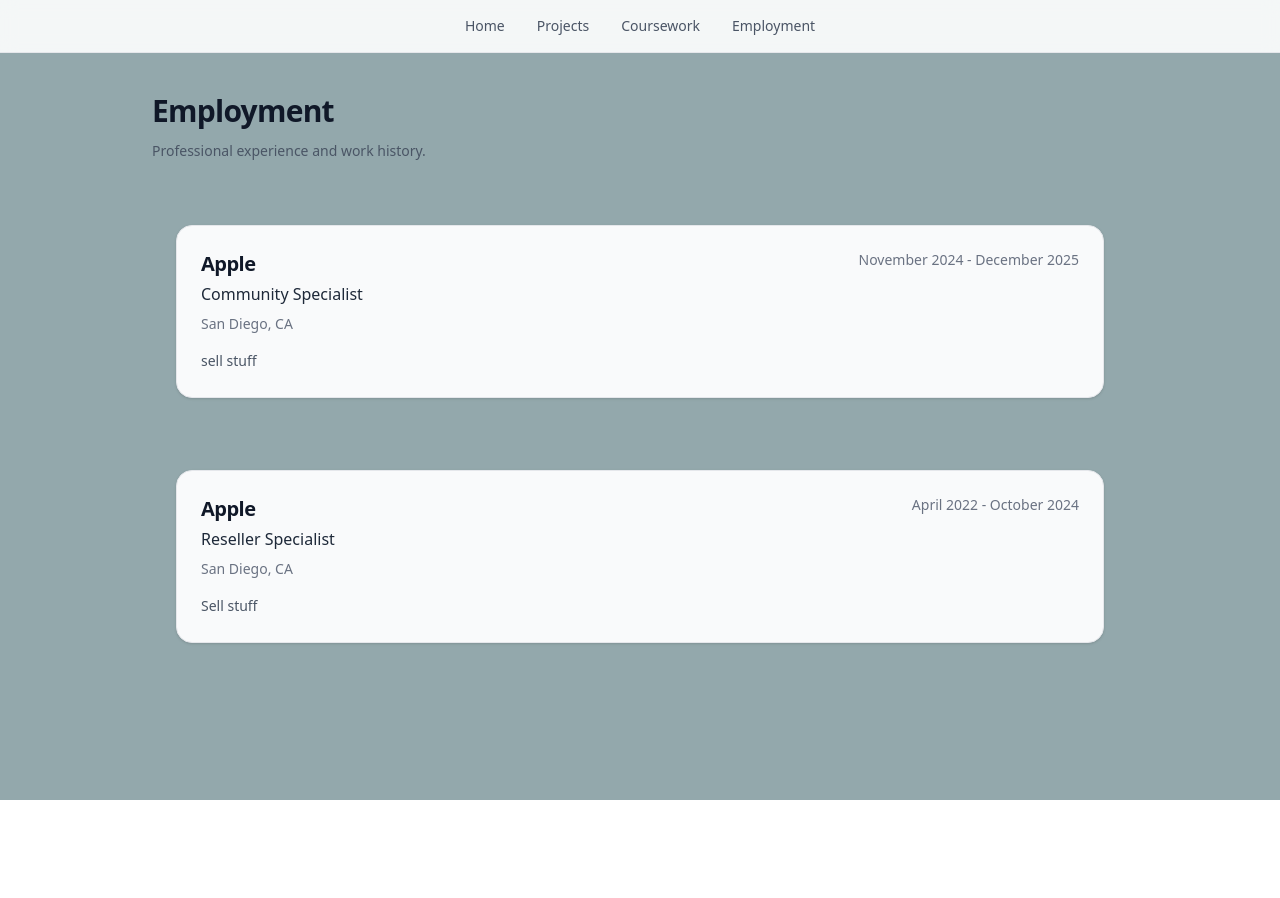
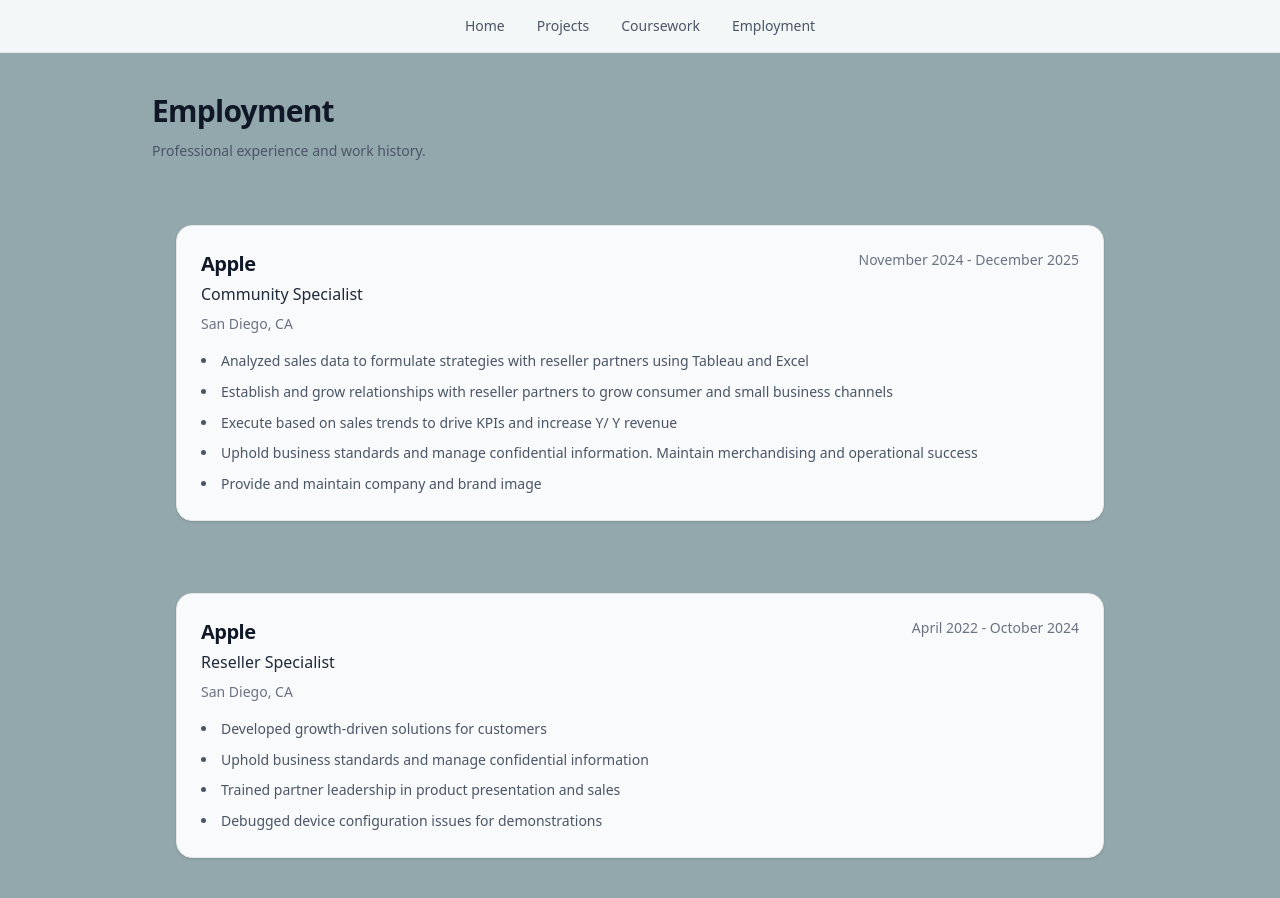
Before and after one commit to raul-martinezbeltran/Personal-Website, a React (Vite) app: page /#/employment in a window 1280 px wide. Shown: the top 898 px of the page. Before the commit the page ends 800 px from the top, so only its background shows below. Built offline with nearby package versions, Linux system fonts and the light colour scheme.

Commit message:
Added content to employment page and project links now open a new tab when clicking on them on the projects page.

```diff
--- a/src/Components/Job/index.tsx
+++ b/src/Components/Job/index.tsx
@@ -3,45 +3,45 @@ export default function Job({
   title,
   location,
   date,
-  description,
+  tasks,
 }: {
   company: string;
   title: string;
   location: string;
   date: string;
-  description: string;
+  tasks: string[];
 }) {
   return (
     <div className="py-8">
       <div className="max-w-5xl mx-auto px-6">
         <div className="bg-gray-50 border border-gray-200 rounded-2xl p-6 shadow-sm hover:shadow-md transition">
-          {/* Top Row */}
+          {/* Top Section */}
           <div className="flex flex-col sm:flex-row sm:justify-between sm:items-start">
             <div>
-              {/* Company */}
               <h2 className="text-xl font-semibold tracking-tight text-gray-900">
                 {company}
               </h2>
 
-              {/* Title */}
               <h3 className="mt-1 text-base font-medium text-gray-800">
                 {title}
               </h3>
 
-              {/* Location */}
               <p className="mt-2 text-sm text-gray-500">{location}</p>
             </div>
 
-            {/* Date */}
             <div className="mt-3 sm:mt-0 text-sm text-gray-500 sm:text-right">
               {date}
             </div>
           </div>
 
-          {/* Description */}
-          <p className="mt-4 text-sm text-gray-600 leading-relaxed">
-            {description}
-          </p>
+          {/* Tasks */}
+          {tasks.length > 0 && (
+            <ul className="mt-4 space-y-2 text-sm text-gray-600 leading-relaxed list-disc list-inside">
+              {tasks.map((task) => (
+                <li key={task}>{task}</li>
+              ))}
+            </ul>
+          )}
         </div>
       </div>
     </div>
--- a/src/Components/Project/index.tsx
+++ b/src/Components/Project/index.tsx
@@ -34,6 +34,8 @@ export default function Project({
 
           <a
             href={link}
+            target="_blank"
+            rel="noopener noreferrer"
             className="mt-6 inline-block text-sm font-medium text-gray-700 hover:text-black transition"
           >
             View Project →
--- a/src/Pages/Employment/index.tsx
+++ b/src/Pages/Employment/index.tsx
@@ -22,14 +22,25 @@ export default function Employment() {
             title="Community Specialist"
             location="San Diego, CA"
             date="November 2024 - December 2025"
-            description="sell stuff"
+            tasks={[
+              "Analyzed sales data to formulate strategies with reseller partners using Tableau and Excel",
+              "Establish and grow relationships with reseller partners to grow consumer and small business channels",
+              "Execute based on sales trends to drive KPIs and increase Y/ Y revenue",
+              "Uphold business standards and manage confidential information. Maintain merchandising and operational success",
+              "Provide and maintain company and brand image",
+            ]}
           />
           <Job
             company="Apple"
             title="Reseller Specialist"
             location="San Diego, CA"
             date="April 2022 - October 2024"
-            description="Sell stuff"
+            tasks={[
+              "Developed growth-driven solutions for customers",
+              "Uphold business standards and manage confidential information",
+              "Trained partner leadership in product presentation and sales",
+              "Debugged device configuration issues for demonstrations",
+            ]}
           />
         </div>
       </main>
```
